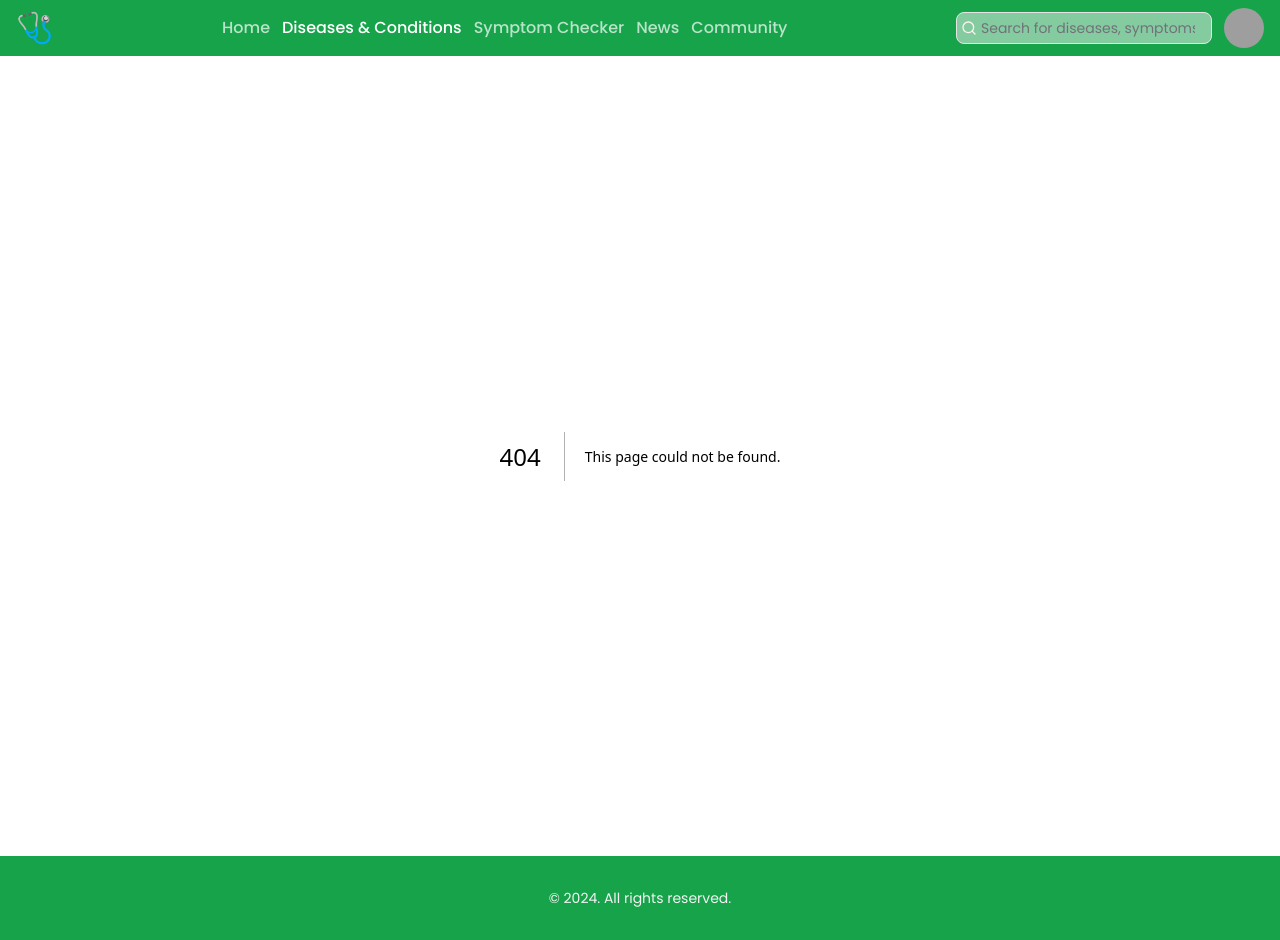
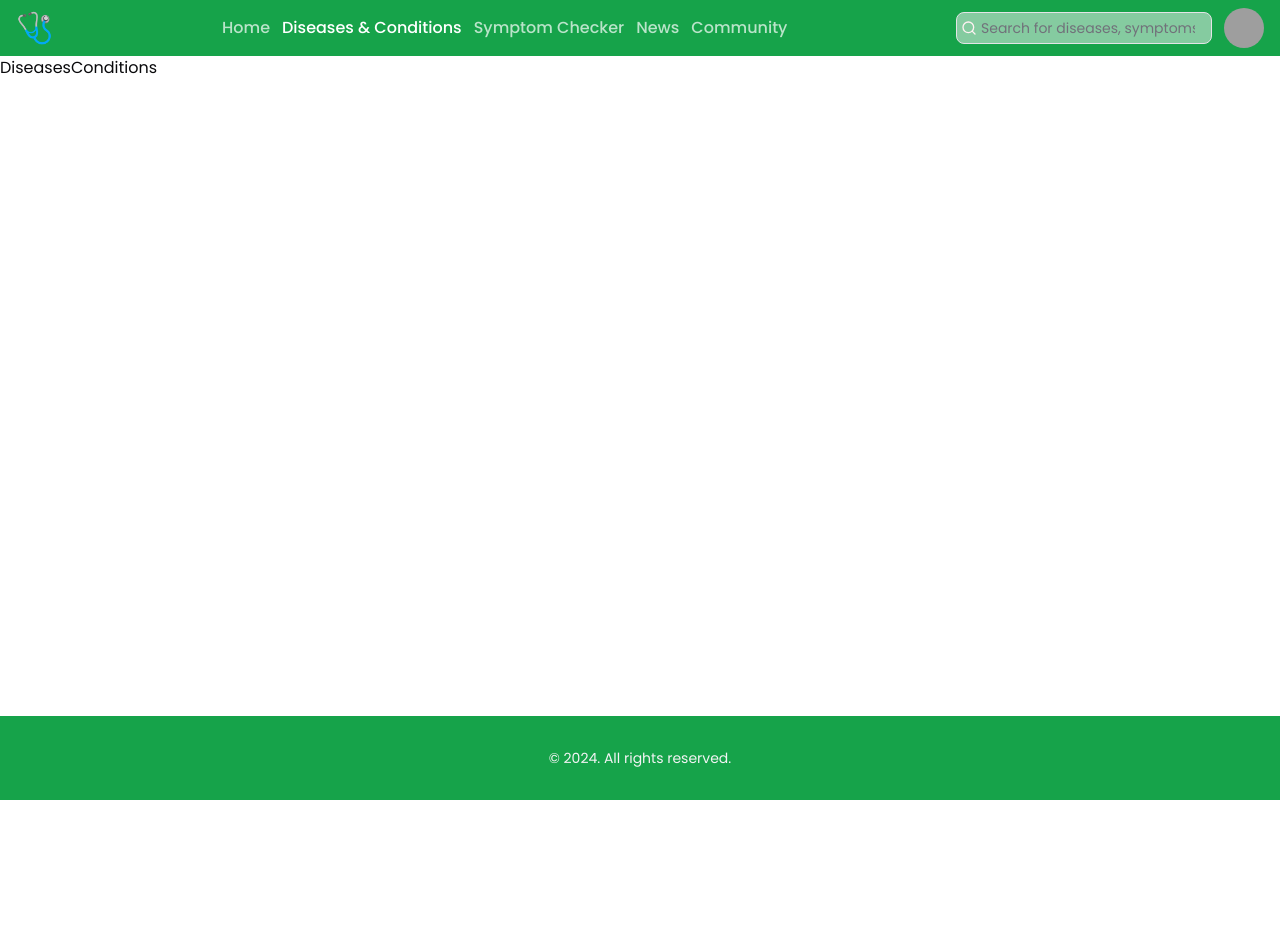
Before and after one commit to Biolater/depreacted, a Next.js app: page /diseases-conditions in a window 1280 px wide. Before the commit this address had no page. After the commit the page ends 800 px from the top, so only its background shows below. Built offline with nearby package versions, Linux system fonts and the light colour scheme; grey boxes are pictures that could not be loaded.

Commit message:
New route

```diff
--- /dev/null
+++ b/app/diseases-conditions/page.tsx
@@ -0,0 +1,7 @@
+const DiseasesConditions = () => {
+  return (
+    <div>DiseasesConditions</div>
+  )
+}
+
+export default DiseasesConditions
--- a/app/globals.css
+++ b/app/globals.css
@@ -56,15 +56,21 @@
   }
 
   body {
-    @apply bg-background text-foreground;
+    @apply bg-background text-foreground min-h-screen flex flex-col;
+  }
+
+  footer {
+    @apply mt-auto
   }
 }
 
 
-html{
+html {
   scroll-behavior: smooth;
   scroll-padding-top: 3rem;
 }
+
+
 
 #hero {
   background-repeat: no-repeat;
@@ -76,12 +82,12 @@ html{
 }
 
 
-#hero::after{
+#hero::after {
   content: "";
   position: absolute;
   width: 100%;
   height: 100%;
   inset: 0;
   background-color: rgba(0, 0, 0, 0.6);
-  z-index: -1 ;
+  z-index: -1;
 }
```
Also changed, not shown: 1 other file (tests, documents, lock files or other folders).
